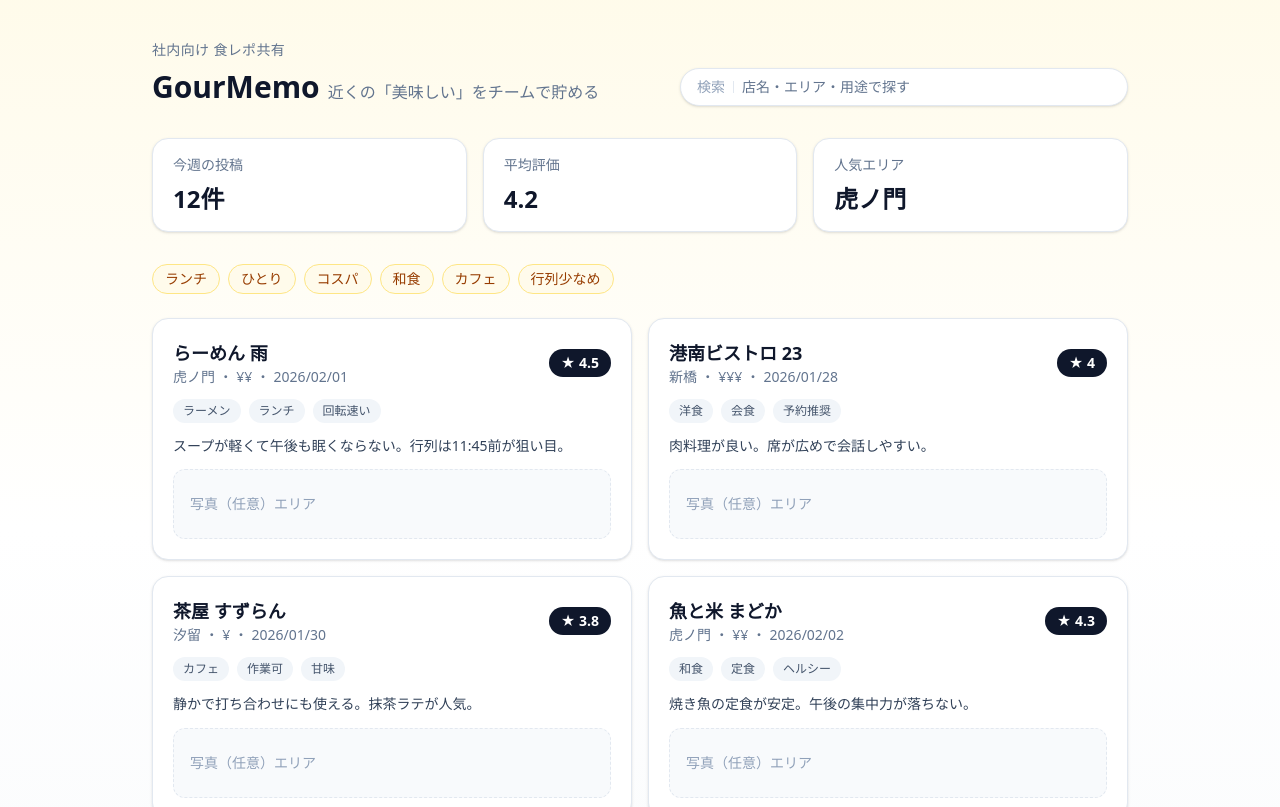
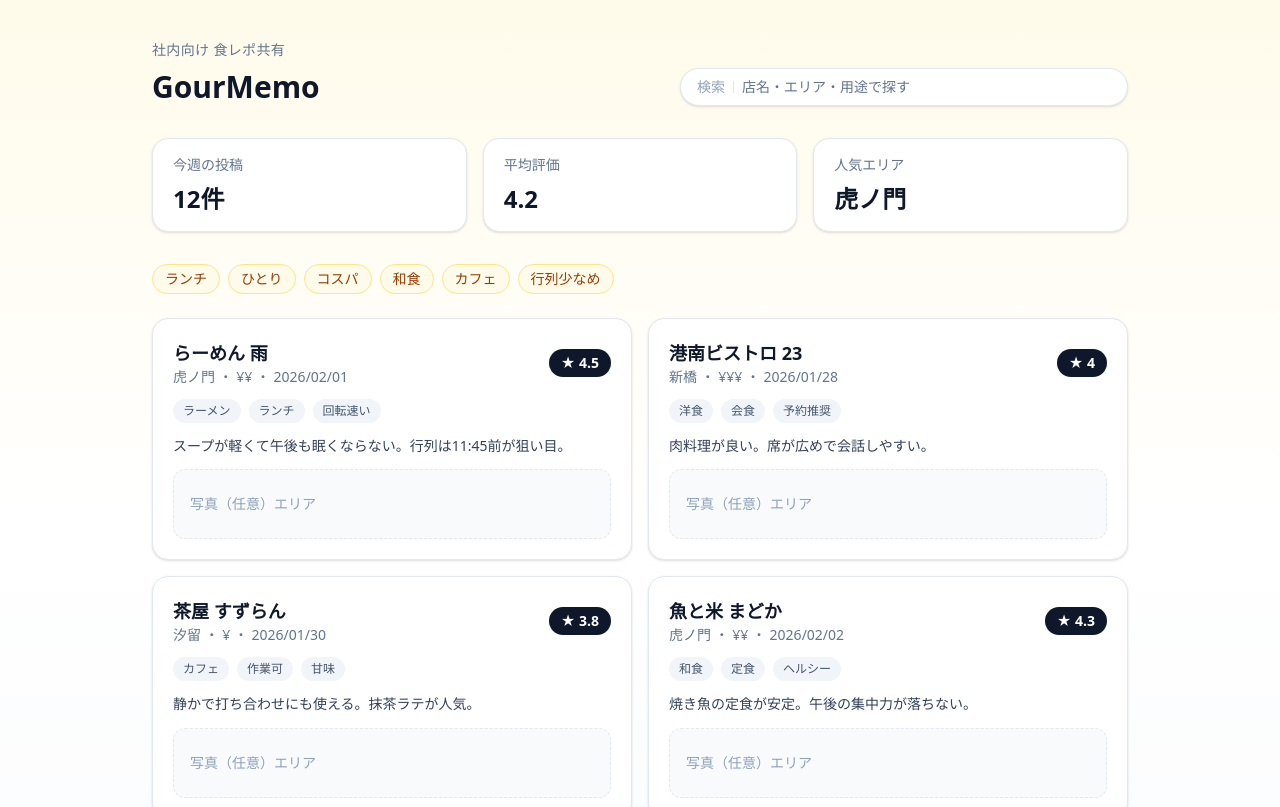
Before and after one commit to ryuta-kikuchi/gourmemo-client, a Next.js app: page / in a window 1280 px wide. Shown: the top 807 px of the page. Built offline with nearby package versions, Linux system fonts and the light colour scheme.

Commit message:
Remove header tagline

```diff
--- a/app/page.tsx
+++ b/app/page.tsx
@@ -13,9 +13,6 @@ export default function Home() {
             </p>
             <h1 className="mt-2 text-3xl font-semibold leading-tight">
               GourMemo
-              <span className="ml-2 text-base font-normal text-slate-500">
-                近くの「美味しい」をチームで貯める
-              </span>
             </h1>
           </div>
           <div className="flex w-full max-w-md items-center gap-2 rounded-full border border-slate-200 bg-white px-4 py-2 shadow-sm">
```
